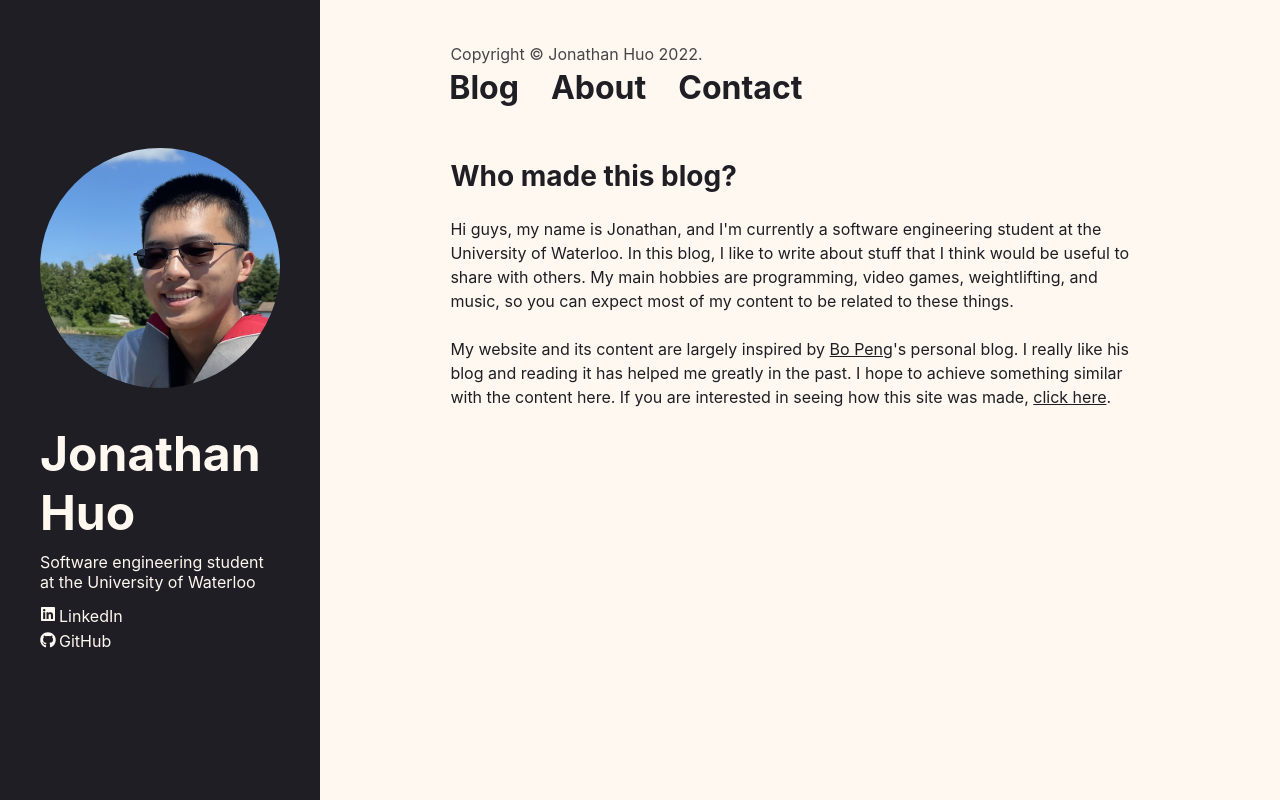
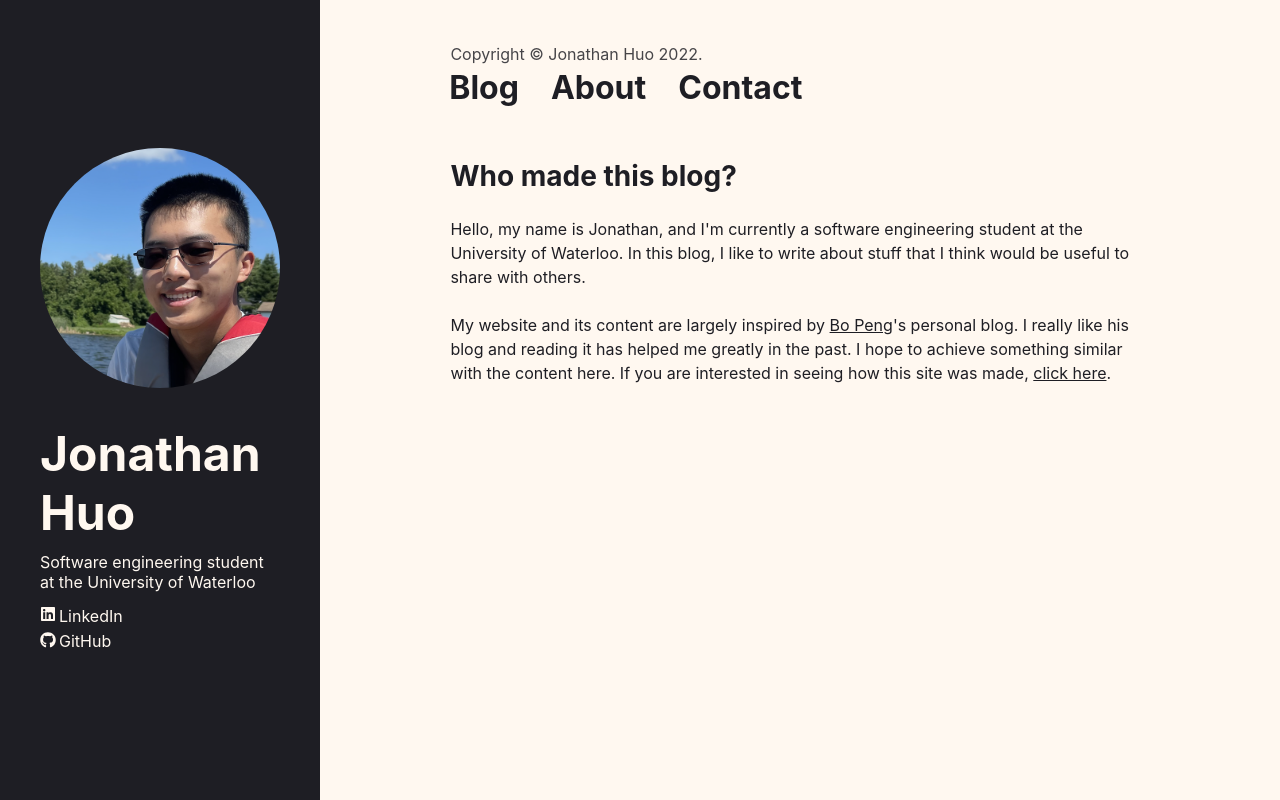
Before and after one commit to jonhuo11/jonhuo11.github.io, a React (Create React App) app: page / in a window 1280 px wide. Both pictures are taken after a click on the element "About". Built offline with nearby package versions, Linux system fonts and the light colour scheme; no server answers.

Commit message:
updated content

```diff
--- a/src/components/blog/Blog.tsx
+++ b/src/components/blog/Blog.tsx
@@ -1,5 +1,5 @@
 import axios from "axios";
-import { useEffect, useState } from "react";
+import { memo, useEffect, useState } from "react";
 import styled from "styled-components";
 import { IPageSwitchController } from "../pages/Page";
 import { BloggerAPIBaseURL, BloggerBlogID, BloggerPublicAPIKey } from "./BloggerAPIConstants";
@@ -17,7 +17,7 @@ const FetchBlogPosts = async () => {
     return results.data;
 };
 
-export default function Blog (props:IPageSwitchController) {
+export default memo(function Blog (props:IPageSwitchController) {
 
     const [posts, setPosts] = useState<Array<any>>([]);
 
@@ -35,4 +35,4 @@ export default function Blog (props:IPageSwitchController) {
             })}
         </BlogPostPreviewListContainer>
     </div>);
-};
+});
--- a/src/components/pages/AboutPage.tsx
+++ b/src/components/pages/AboutPage.tsx
@@ -33,11 +33,10 @@ export default function AboutPage(props:IPageComponentProps) {
     return <InfoPageContentContainer>
         <InfoPageHeader>Who made this blog?</InfoPageHeader>
         <InfoPageText>
-            Hi guys, my name is Jonathan, and I'm currently a software engineering student
+            Hello, my name is Jonathan, and I'm currently a software engineering student
             at the University of Waterloo.
             In this blog, I like to write about stuff that I think would be useful to share
-            with others. My main hobbies are programming, video games, weightlifting, and
-            music, so you can expect most of my content to be related to these things.
+            with others.
             <br/><br/>
             My website and its content are largely inspired by&nbsp;
             <InfoPageTextLink
--- a/src/components/pages/ContactPage.tsx
+++ b/src/components/pages/ContactPage.tsx
@@ -21,8 +21,7 @@ export default function ContactPage() {
             </InfoPageTextLink>.
             In real life, I am usually on campus during school terms so you might see me there sometimes.
             <br/><br/>
-            If you are a recruiter please send me any job offers you have as I
-            am almost always interested.
+            If you are a recruiter, please connect on Linkedin!
         </InfoPageText>
     </InfoPageContentContainer>);
 }
```
